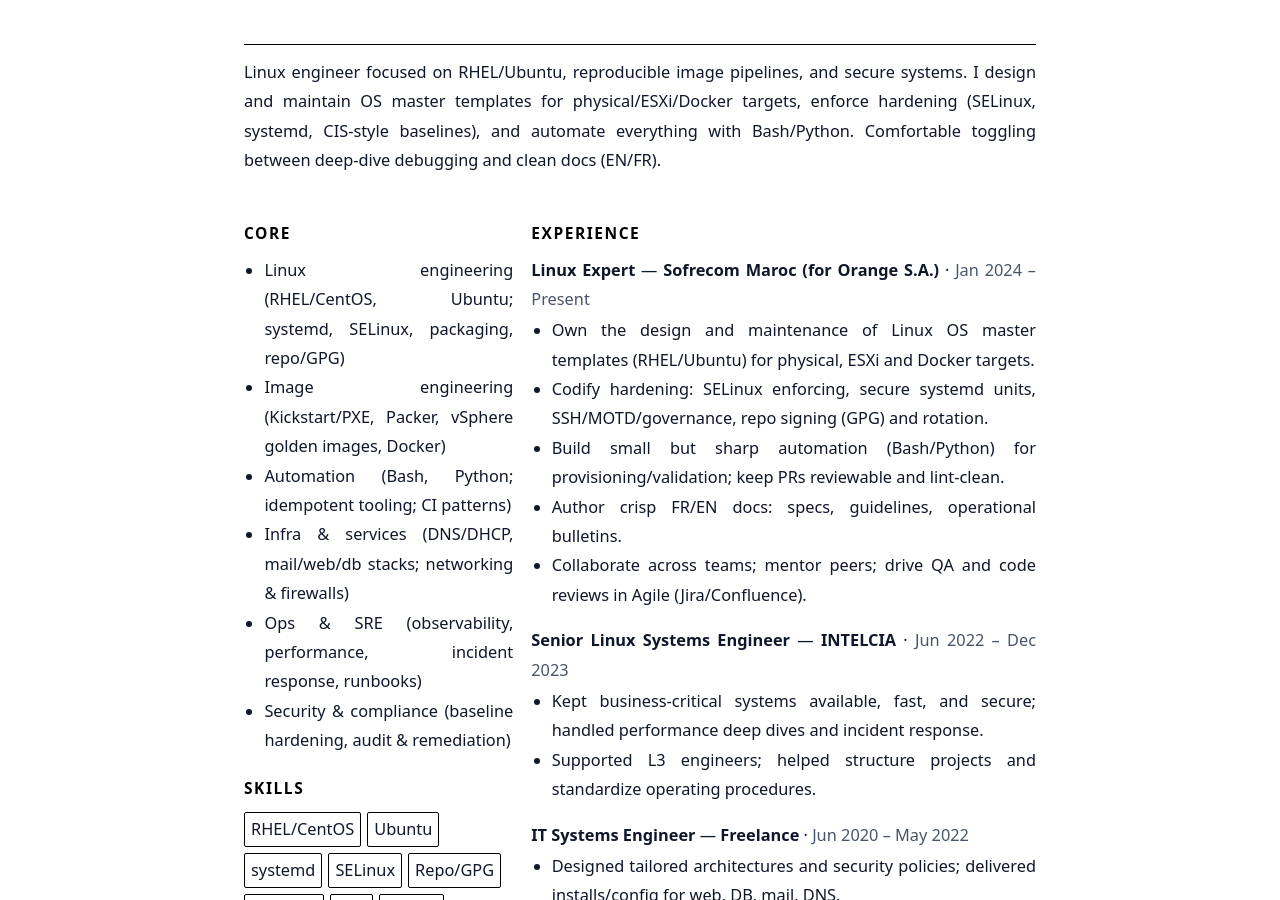
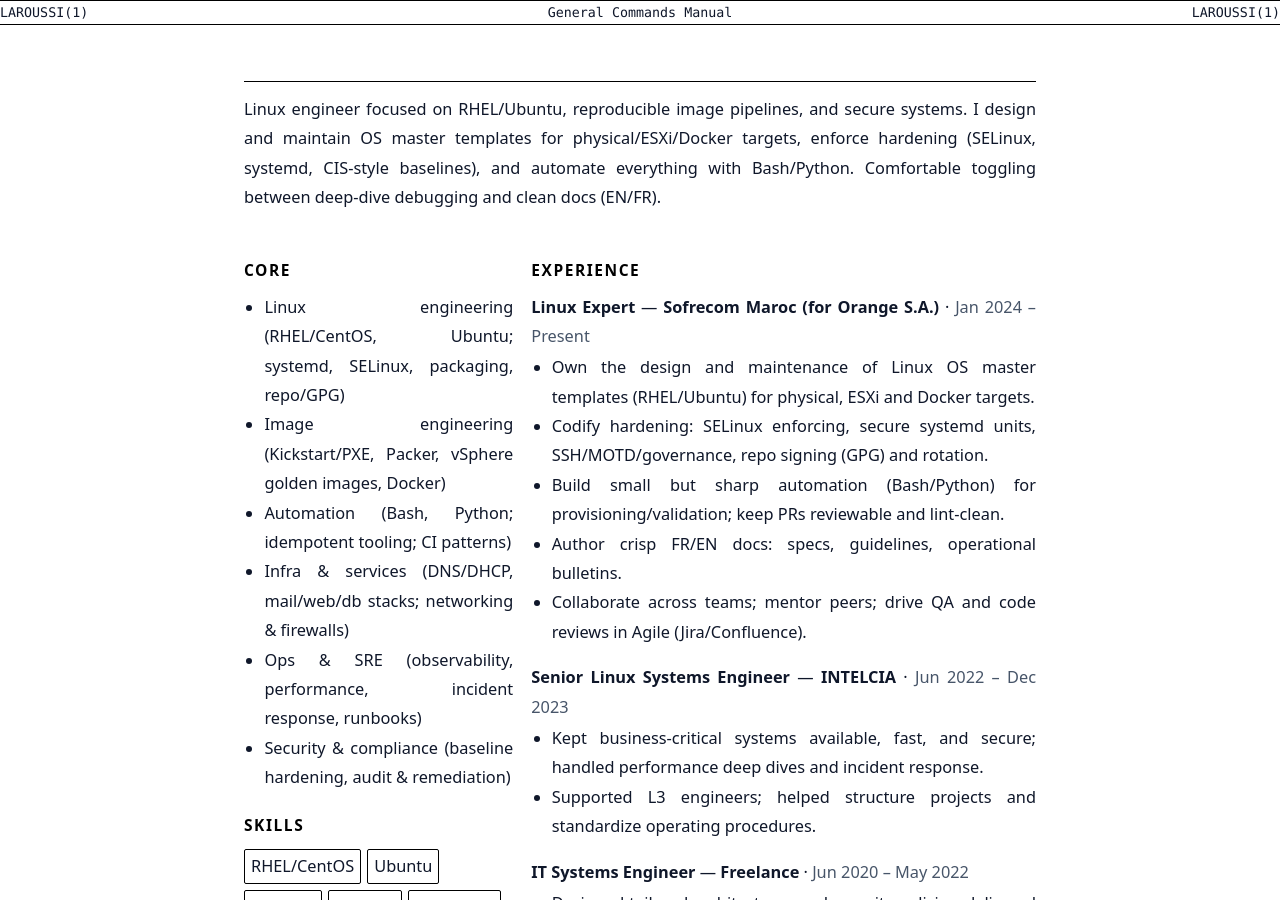
Before and after one commit to mlaroussi/resume, a Jekyll site: the page built from index.md, in a window 1280 px wide and 900 px high. Built offline with Jekyll 4.4.1, drawn with Linux system fonts in a browser that asks for light colours.

Commit message:
Added manbar

```diff
--- a/_layouts/default.html
+++ b/_layouts/default.html
@@ -5,10 +5,15 @@
   <meta name="viewport" content="width=device-width, initial-scale=1" />
   <title>{{ page.title | default: site.title }}</title>
   <meta name="description" content="Resume of {{ site.data.resume.name }}" />
-  <link rel="canonical" href="{{ site.url }}{{ page.url }}" />
-  <link rel="stylesheet" href="{{ site.baseurl }}/assets/css/site.css">
+  <link rel="canonical" href="{{ site.url }}{{ site.baseurl }}{{ page.url }}" />
+  <link rel="stylesheet" href="{{ site.baseurl }}/assets/css/site.css?v=12">
 </head>
 <body class="man">
+  <div class="manbar">
+    <span>LAROUSSI(1)</span>
+    <span>General Commands Manual</span>
+    <span>LAROUSSI(1)</span>
+  </div>
   <main class="container">{{ content }}</main>
   <footer class="no-print" aria-hidden="true">
     <button onclick="window.print()" class="print-btn">Download PDF</button>
```
